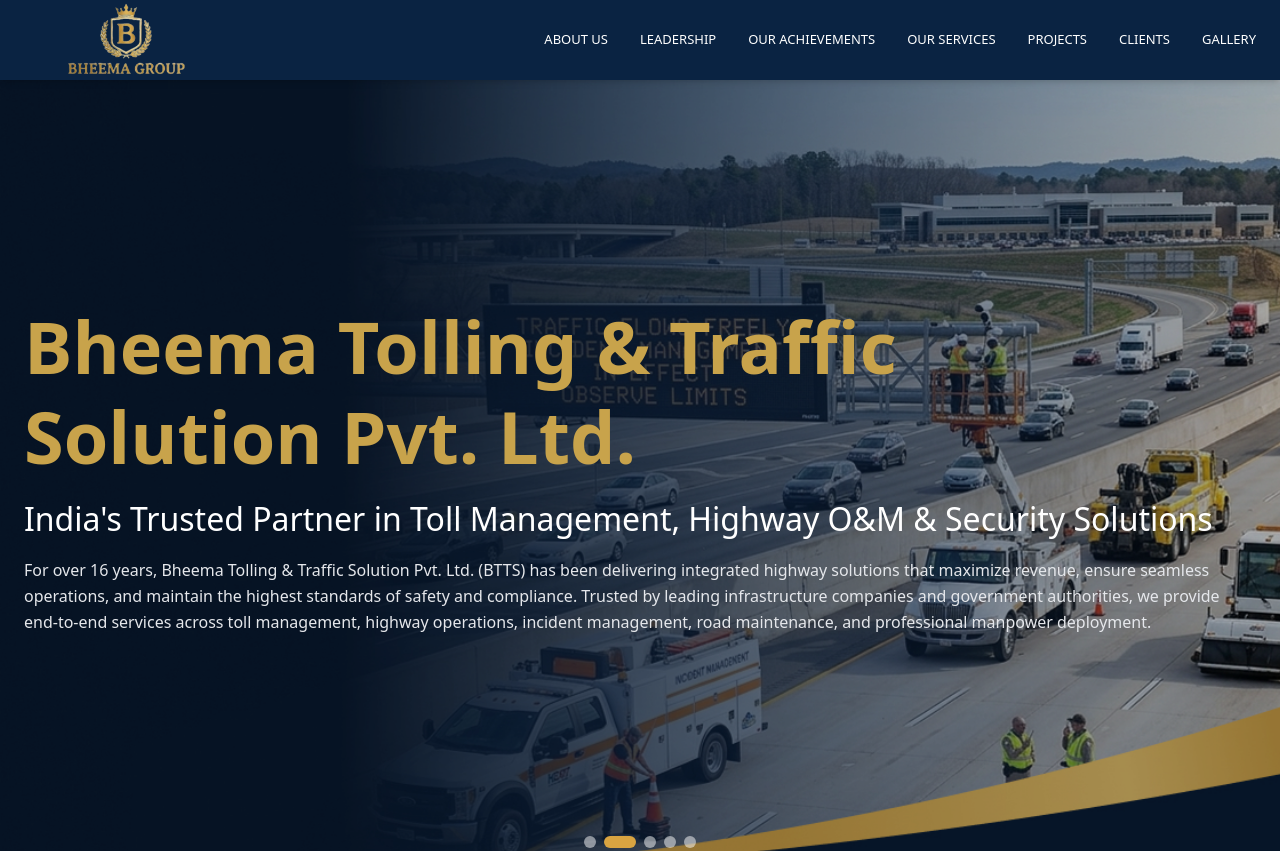
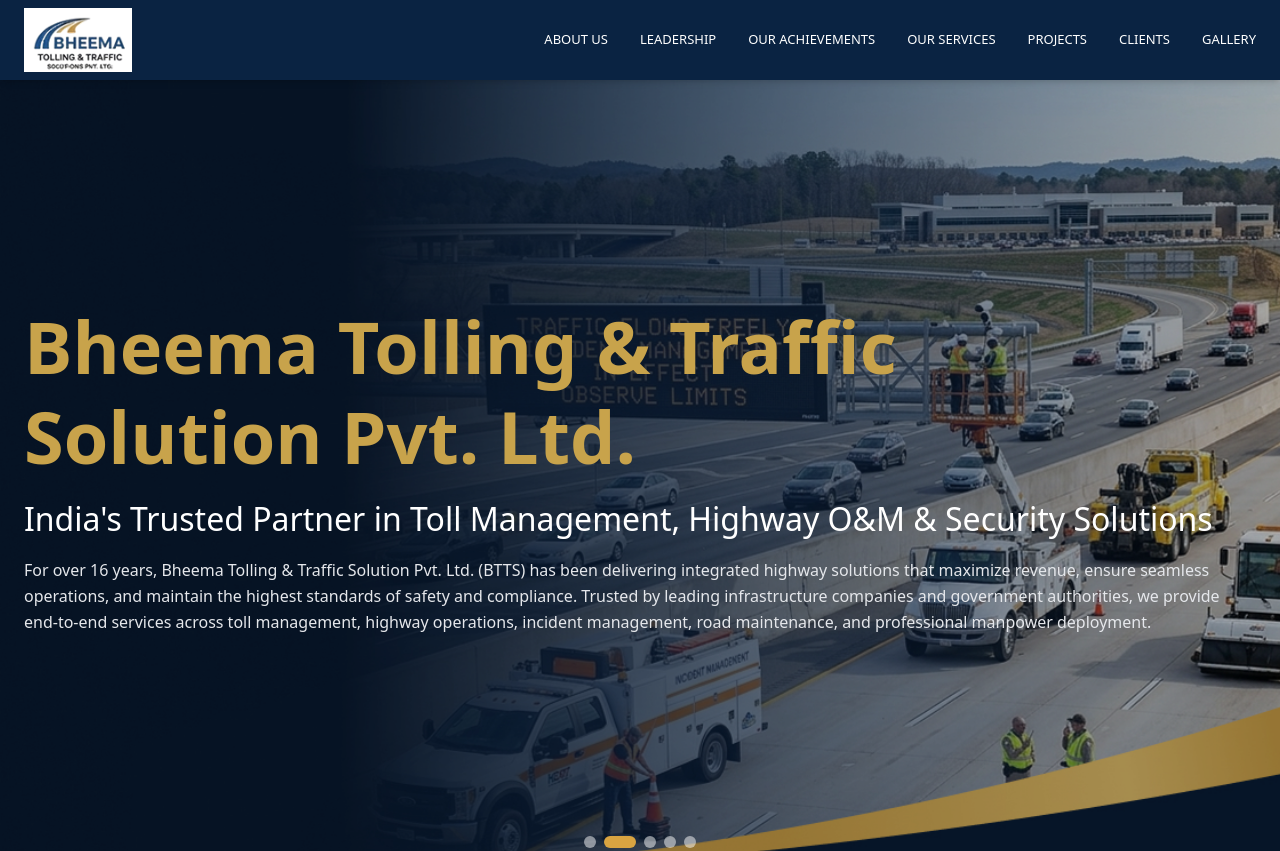
Before and after one commit to westhilldeveloper/bheema, a Next.js app: page /Tolling in a window 1280 px wide. Shown: the top 851 px of the page. Built offline with nearby package versions, Linux system fonts and the light colour scheme.

Commit message:
trolling logo added

```diff
--- a/app/Tolling/components/Navbar.js
+++ b/app/Tolling/components/Navbar.js
@@ -55,13 +55,13 @@
     <header className="sticky top-0 z-50 bg-[#0A2342] text-white shadow-md">
       <div className="max-w-8xl mx-auto px-6 h-20 flex items-center justify-between">
         {/* Logo */}
-        <div className="flex items-center">
+        <div className="flex bg-white items-center">
           <Image
-            src="/images/Bheema_logo.png"
+            src="/images/trolling_logo.png"
             alt="Bheema Group Logo"
-            width={160}
-            height={160}
-            className="h-26 w-auto"
+            width={90}
+            height={80}
+            className="h-16 w-auto"
             priority
           />
         </div>
```
Also changed, not shown: public/images/trolling_logo.png (added).
